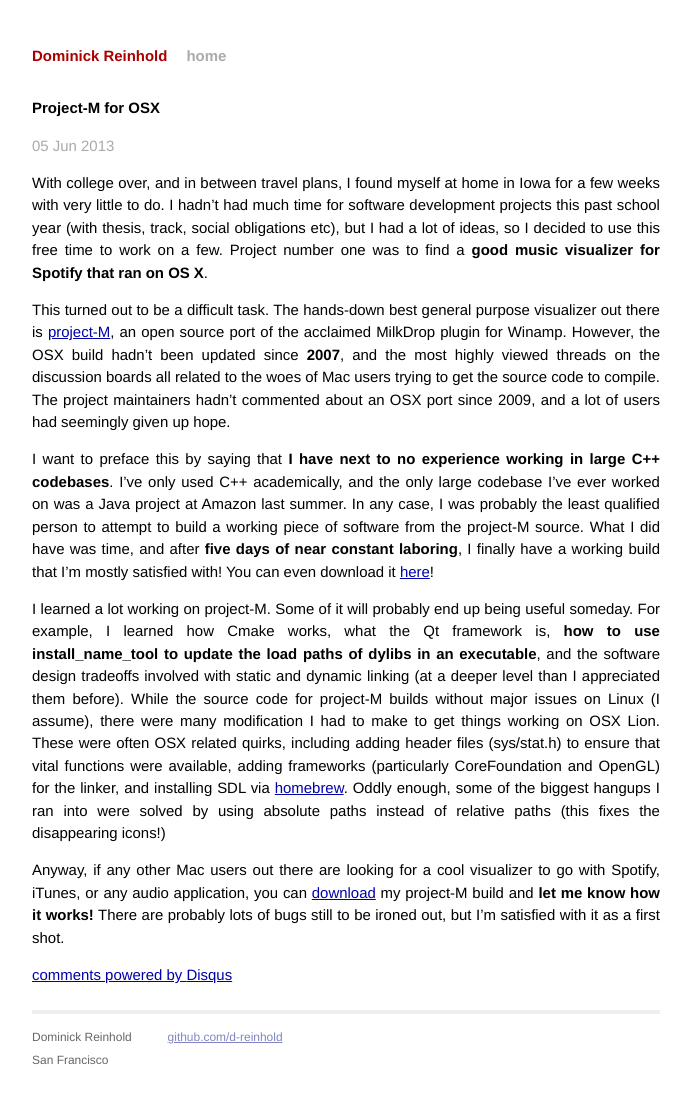
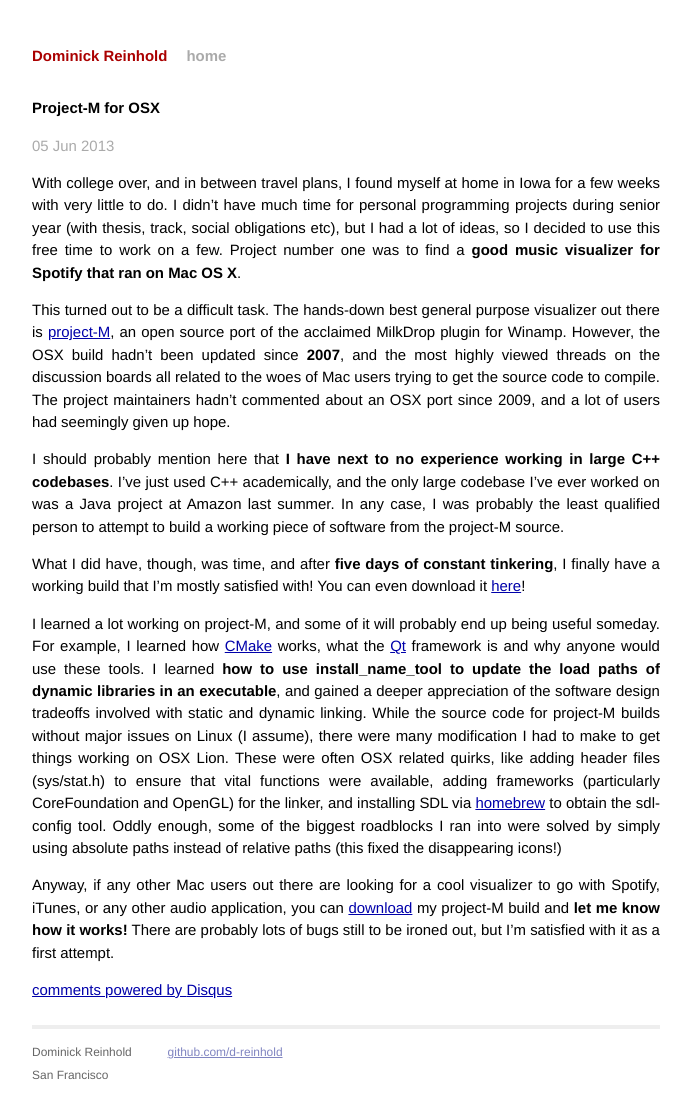
Before and after one commit to d-reinhold/d-reinhold.github.io, a Jekyll site: the page built from _posts/2013-06-05-projectM-for-OSX.markdown, in a window 1280 px wide. Shown: the whole page, without its empty margins (294-985 px from the left). Built offline with Jekyll 4.4.1, drawn with Linux system fonts in a browser that asks for light colours; comment, search, counter and statistics services are not loaded.

```diff
--- a/_posts/2013-06-05-projectM-for-OSX.markdown
+++ b/_posts/2013-06-05-projectM-for-OSX.markdown
@@ -5,12 +5,14 @@ date:   2013-06-05 16:23:34
 categories: project-M osx
 ---
 
-With college over, and in between travel plans, I found myself at home in Iowa for a few weeks with very little to do. I hadn't had much time for software development projects this past school year (with thesis, track, social obligations etc), but I had a lot of ideas, so I decided to use this free time to work on a few. Project number one was to find a __good music visualizer for Spotify that ran on OS X__.
+With college over, and in between travel plans, I found myself at home in Iowa for a few weeks with very little to do. I didn't have much time for personal programming projects during senior year (with thesis, track, social obligations etc), but I had a lot of ideas, so I decided to use this free time to work on a few. Project number one was to find a __good music visualizer for Spotify that ran on Mac OS X__.
 
 This turned out to be a difficult task. The hands-down best general purpose visualizer out there is [project-M](https://sourceforge.net/p/projectm), an open source port of the acclaimed MilkDrop plugin for Winamp. However, the OSX build hadn't been updated since __2007__, and the most highly viewed threads on the discussion boards all related to the woes of Mac users trying to get the source code to compile. The project maintainers hadn't commented about an OSX port since 2009, and a lot of users had seemingly given up hope.
 
-I want to preface this by saying that __I have next to no experience working in large C++ codebases__. I've only used C++ academically, and the only large codebase I've ever worked on was a Java project at Amazon last summer. In any case, I was probably the least qualified person to attempt to build a working piece of software from the project-M source. What I did have was time, and after __five days of near constant laboring__, I finally have a working build that I'm mostly satisfied with! You can even download it [here](https://dl.dropboxusercontent.com/u/46809629/Code/ProjectM/1.0/projectM-jackOSX.dmg)!
+I should probably mention here that __I have next to no experience working in large C++ codebases__. I've just used C++ academically, and the only large codebase I've ever worked on was a Java project at Amazon last summer. In any case, I was probably the least qualified person to attempt to build a working piece of software from the project-M source.
 
-I learned a lot working on project-M. Some of it will probably end up being useful someday. For example, I learned how Cmake works, what the Qt framework is, __how to use install_name_tool to update the load paths of dylibs in an executable__, and the software design tradeoffs involved with static and dynamic linking (at a deeper level than I appreciated them before). While the source code for project-M builds without major issues on Linux (I assume), there were many modification I had to make to get things working on OSX Lion. These were often OSX related quirks, including adding header files (sys/stat.h) to ensure that vital functions were available, adding frameworks (particularly CoreFoundation and OpenGL) for the linker, and installing SDL via [homebrew](http://mxcl.github.io/homebrew/). Oddly enough, some of the biggest hangups I ran into were solved by using absolute paths instead of relative paths (this fixes the disappearing icons!)
+What I did have, though, was time, and after __five days of constant tinkering__, I finally have a working build that I'm mostly satisfied with! You can even download it [here](https://dl.dropboxusercontent.com/u/46809629/Code/ProjectM/1.0/projectM-jackOSX.dmg)!
 
-Anyway, if any other Mac users out there are looking for a cool visualizer to go with Spotify, iTunes, or any audio application, you can [download](https://dl.dropboxusercontent.com/u/46809629/Code/ProjectM/1.0/projectM-jackOSX.dmg) my project-M build and __let me know how it works!__ There are probably lots of bugs still to be ironed out, but I'm satisfied with it as a first shot.
+I learned a lot working on project-M, and some of it will probably end up being useful someday. For example, I learned how [CMake](http://www.cmake.org/) works, what the [Qt](http://qt-project.org/) framework is and why anyone would use these tools. I learned __how to use install_name_tool to update the load paths of dynamic libraries in an executable__, and gained a deeper appreciation of the software design tradeoffs involved with static and dynamic linking. While the source code for project-M builds without major issues on Linux (I assume), there were many modification I had to make to get things working on OSX Lion. These were often OSX related quirks, like adding header files (sys/stat.h) to ensure that vital functions were available, adding frameworks (particularly CoreFoundation and OpenGL) for the linker, and installing SDL via [homebrew](http://mxcl.github.io/homebrew/) to obtain the sdl-config tool. Oddly enough, some of the biggest roadblocks I ran into were solved by simply using absolute paths instead of relative paths (this fixed the disappearing icons!)
+
+Anyway, if any other Mac users out there are looking for a cool visualizer to go with Spotify, iTunes, or any other audio application, you can [download](https://dl.dropboxusercontent.com/u/46809629/Code/ProjectM/1.0/projectM-jackOSX.dmg) my project-M build and __let me know how it works!__ There are probably lots of bugs still to be ironed out, but I'm satisfied with it as a first attempt.
```
Also changed, not shown: _layouts/default.html (+9 -0 lines).
